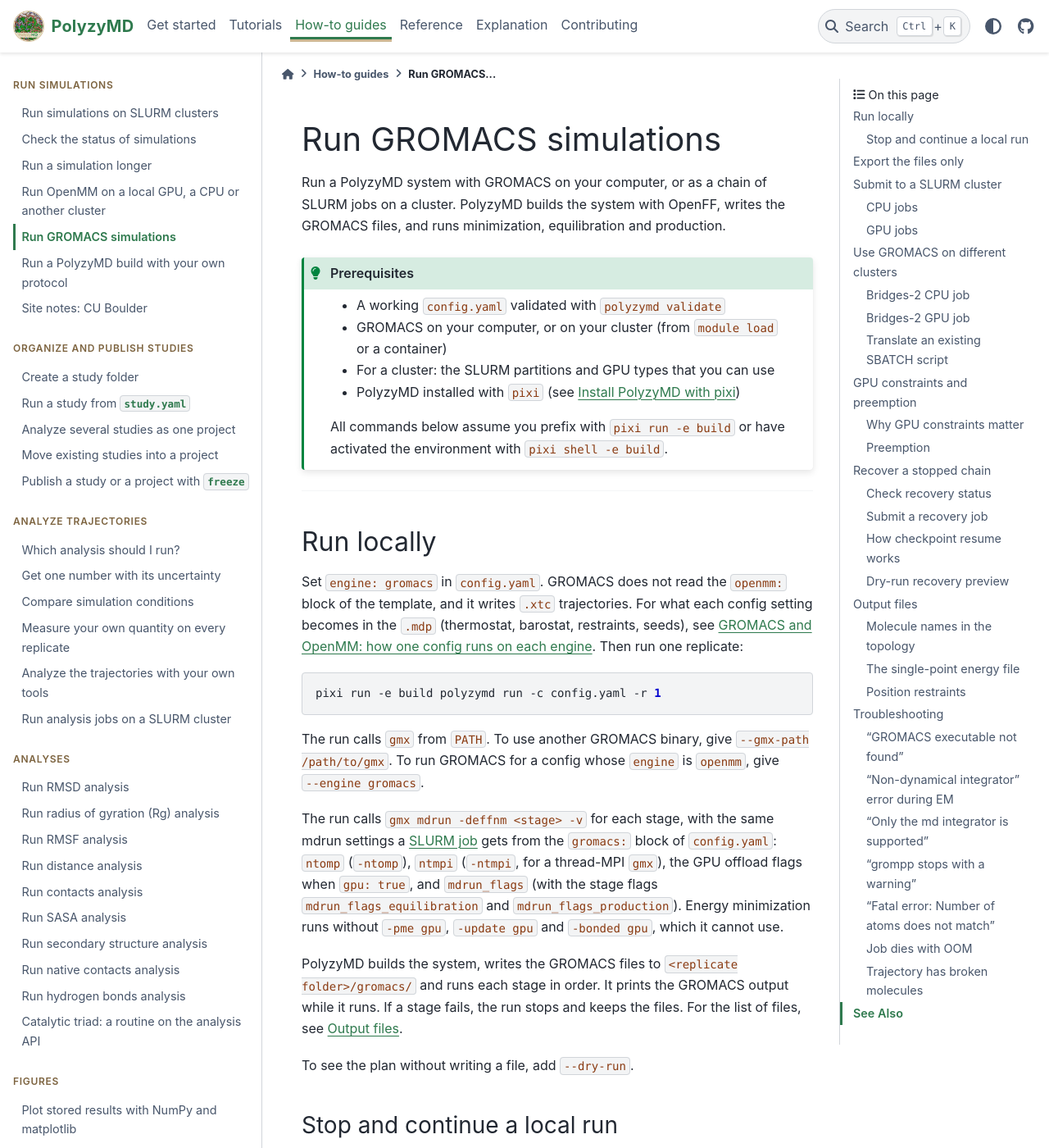
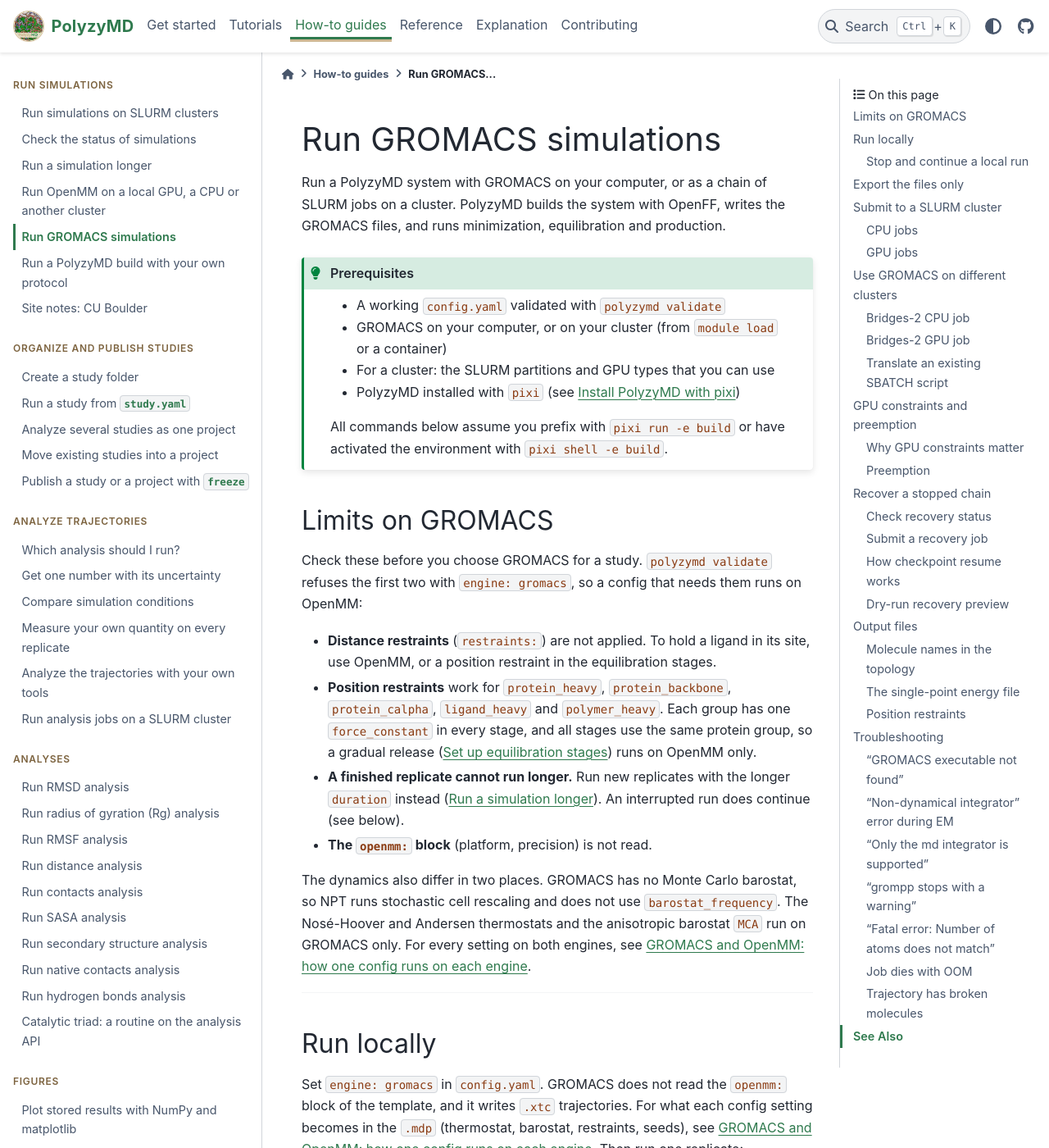
Before and after one commit to joelaforet/polyzymd, a Sphinx documentation site: the page built from docs/source/how_to/run_gromacs.md, in a window 1280 px wide and 1400 px high. Shown: the whole window at 82% size. Built offline with Sphinx 7.4.7 and the PyData theme 0.15.4, drawn with Linux system fonts in a browser that asks for light colours.

Commit message:
Gather the limits on GROMACS in one section of the GROMACS how-to
Distance restraints, the position-restraint groups and schedules, running
a finished replicate longer and the openmm block, which validate refuses or
GROMACS does not read, and the two places the dynamics differ, with a link
to the engine comparison.

````diff
--- a/docs/source/how_to/run_gromacs.md
+++ b/docs/source/how_to/run_gromacs.md
@@ -16,6 +16,33 @@
 All commands below assume you prefix with `pixi run -e build` or have
 activated the environment with `pixi shell -e build`.
 :::
+
+(gromacs-limits)=
+## Limits on GROMACS
+
+```{index} !gromacs limits, !gromacs restraints, !gromacs not supported
+```
+
+Check these before you choose GROMACS for a study. `polyzymd validate`
+refuses the first two with `engine: gromacs`, so a config that needs them runs
+on OpenMM:
+
+- **Distance restraints** (`restraints:`) are not applied. To hold a ligand in
+  its site, use OpenMM, or a position restraint in the equilibration stages.
+- **Position restraints** work for `protein_heavy`, `protein_backbone`,
+  `protein_calpha`, `ligand_heavy` and `polymer_heavy`. Each group has one
+  `force_constant` in every stage, and all stages use the same protein group,
+  so a gradual release ({doc}`equilibration`) runs on OpenMM only.
+- **A finished replicate cannot run longer.** Run new replicates with the
+  longer `duration` instead ({doc}`run_longer`). An interrupted run does
+  continue (see below).
+- **The `openmm:` block** (platform, precision) is not read.
+
+The dynamics also differ in two places. GROMACS has no Monte Carlo barostat, so
+NPT runs stochastic cell rescaling and does not use `barostat_frequency`. The
+Nosé-Hoover and Andersen thermostats and the anisotropic barostat `MCA` run on
+GROMACS only. For every setting on both engines, see
+{doc}`../reference/gromacs_openmm`.
 
 ---
 
````
Also changed, not shown: 1 other file.
